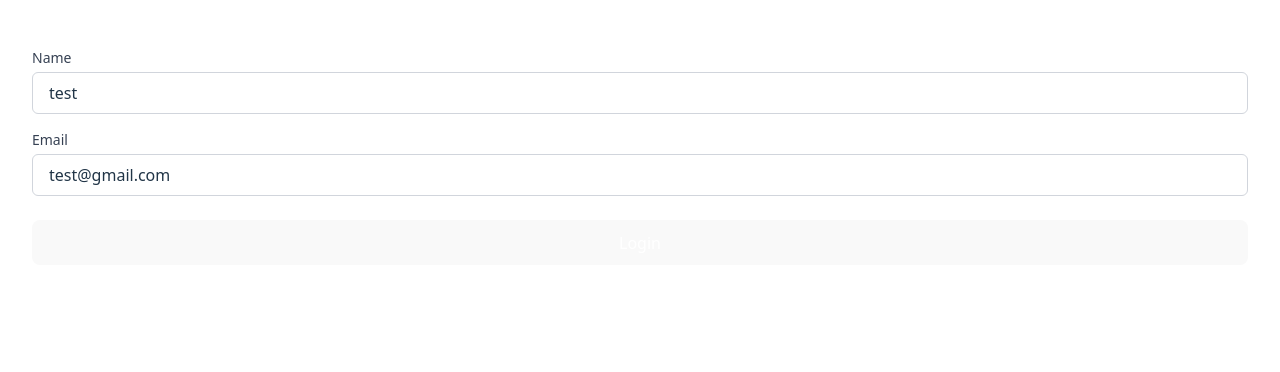
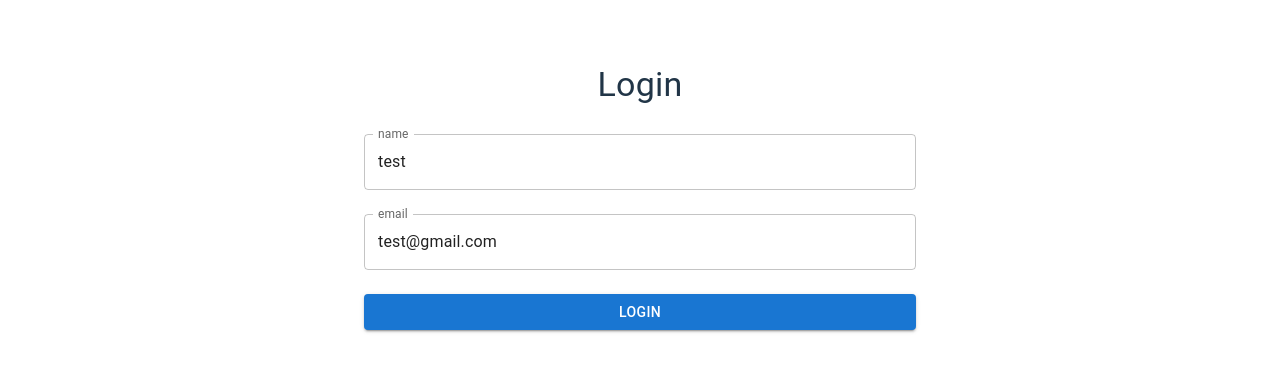
Before and after one commit to ashokgurusamy/fetch, a React (Vite) app: page / in a window 1280 px wide. Shown: the top 372 px of the page. Built offline with nearby package versions, Linux system fonts and the light colour scheme.

Commit message:
Login style changes

```diff
--- a/src/pages/LoginPage/LoginPage.tsx
+++ b/src/pages/LoginPage/LoginPage.tsx
@@ -1,5 +1,6 @@
 import { useContext, useState } from "react";
 import { AuthContext } from "../../context/Auth/AuthContext";
+import { Button, Container, TextField, Typography } from "@mui/material";
 
 const LoginPage = () => {
   const [name, setName] = useState("test");
@@ -12,37 +13,39 @@ const LoginPage = () => {
   };
 
   return (
-    <form onSubmit={handleSubmit} className="mt-4">
-      <div className="mt-2">
-        <label className="block text-sm font-medium text-gray-700">Name</label>
-        <input
-          type="text"
-          className="w-full px-4 py-2 mt-1 border border-gray-300 rounded-md focus:ring-2 focus:ring-blue-500 focus:outline-none"
-          placeholder="Enter your name"
+<Container maxWidth="sm" sx={{ mt: 4, textAlign: "center" }}>
+<Typography variant="h4" gutterBottom>Login</Typography>
+
+<TextField
+  label="name"
+  variant="outlined"
+  fullWidth
+  margin="normal"
   value={name}
   onChange={(e) => setName(e.target.value)}
-          required
 />
-      </div>
 
-      <div className="mt-4">
-        <label className="block text-sm font-medium text-gray-700">Email</label>
-        <input
+<TextField
+  label="email"
+  variant="outlined"
+  fullWidth
+  margin="normal"
   type="email"
-          className="w-full px-4 py-2 mt-1 border border-gray-300 rounded-md focus:ring-2 focus:ring-blue-500 focus:outline-none"
-          placeholder="Enter your email"
   value={email}
   onChange={(e) => setEmail(e.target.value)}
-          required
 />
-      </div>
-      <button
-        type="submit"
-        className="w-full px-4 py-2 mt-6 text-white rounded-lg focus:ring-2 focus:ring-blue-400"
+
+<Button
+  variant="contained"
+  color="primary"
+  fullWidth
+  onClick={handleSubmit}
+  sx={{ mt: 2 }}
 >
   Login
-      </button>
-    </form>
+</Button>
+
+</Container>
   );
 };
 
--- a/src/pages/Search/DogsList.tsx
+++ b/src/pages/Search/DogsList.tsx
@@ -1,7 +1,7 @@
-import React, { useEffect, useState } from "react";
+import { useEffect, useState } from "react";
 import { Search } from "./Search";
 import Dog from "./Dog";
-import { Box, CircularProgress, Typography } from "@mui/material";
+import { Box, CircularProgress, Divider, Typography } from "@mui/material";
 import FavoriteIcon from '@mui/icons-material/Favorite';
 import { useFavourites } from "../../hooks/useFavourites";
 
@@ -96,6 +96,8 @@ export const DogsList = () => {
 
             </Box>
 
+            <Divider sx={{margin: "2em 6em"}}/>
+
 
             {loading ? (
                 <Box sx={{ display: "flex", justifyContent: "center", mt: 3 }}>
@@ -107,7 +109,7 @@ export const DogsList = () => {
                         display: "flex",
                         flexWrap: "wrap",
                         justifyContent: "center",
-                        gap: 2,
+                        gap: 4,
                         mt: 3,
                     }}
                 >
```
Lines whose indentation alone changed are shown as unchanged.
